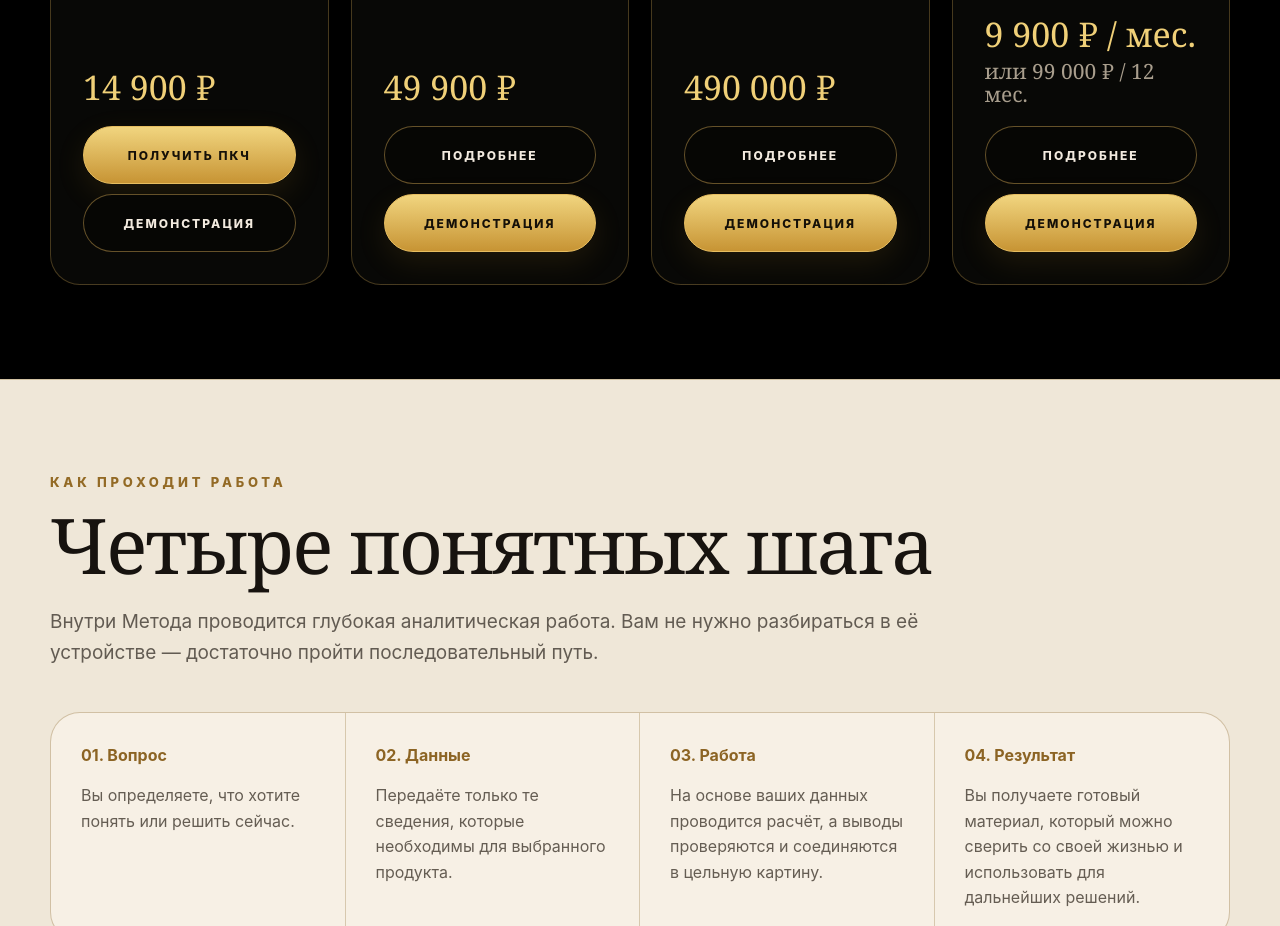
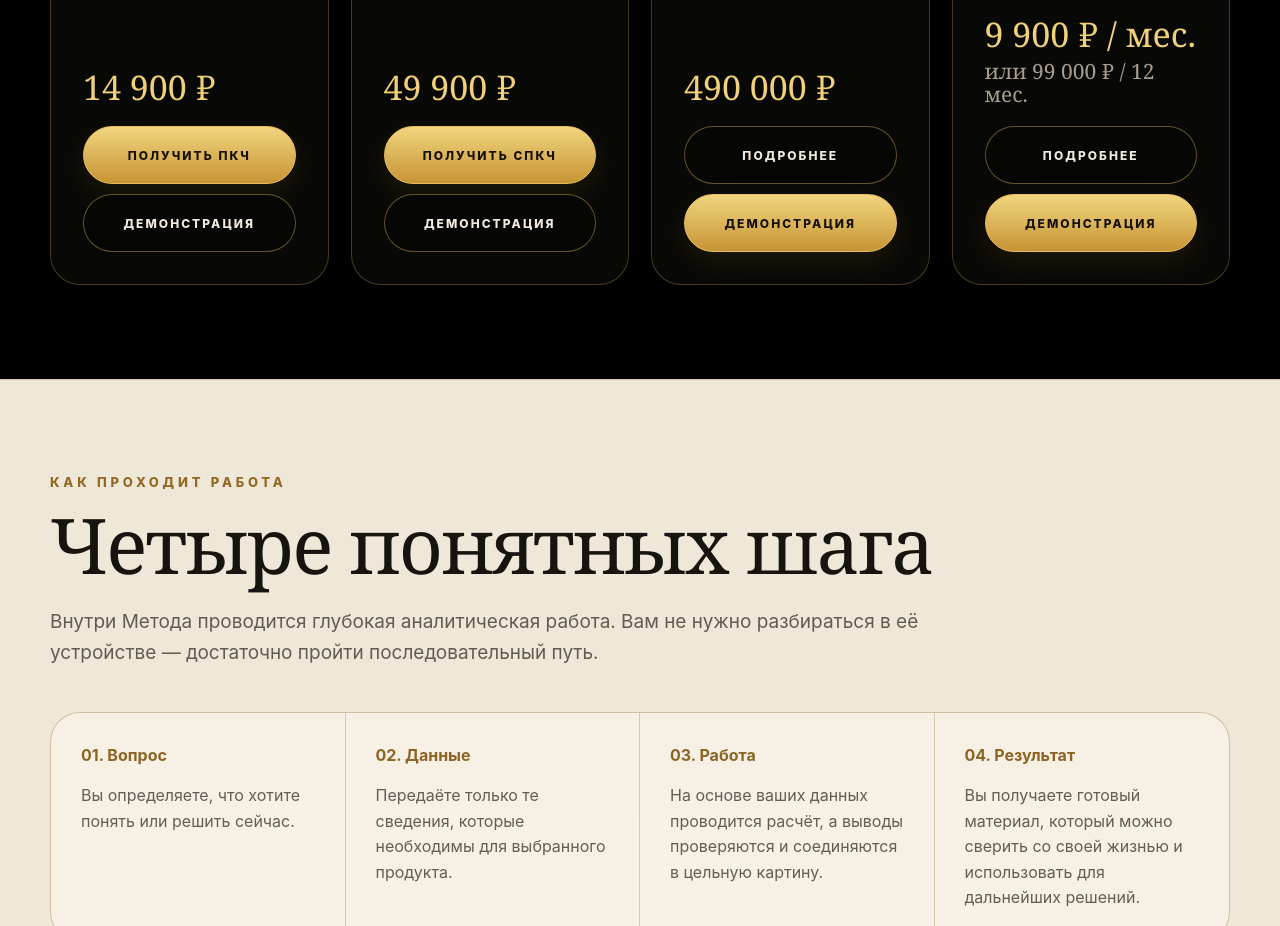
Before and after one commit to method-kandakov/method-kandakov-site, a website: page public/index.html in a window 1280 px wide. Shown: the part 4263-5189 px from the top of the page. Drawn offline with Linux system fonts and the light colour scheme.

Commit message:
Prepare SPKCH checkout and success flow

```diff
--- a/public/index.html
+++ b/public/index.html
@@ -100,8 +100,8 @@
         <p>На основе готовой ПКЧ составить личную стратегию и план действий на ближайшие 90 дней.</p>
         <div class="price">49 900 ₽</div>
         <div class="product-actions">
-          <a class="btn btn-outline" href="spkch.html">Подробнее</a>
-          <a class="btn btn-gold" href="/spkch-demo">Демонстрация</a>
+          <a class="btn btn-gold" href="#" data-checkout="spkch" data-title="Стратегическая Персональная Карта Человека" data-price="49 900 ₽">Получить СПКЧ</a>
+          <a class="btn btn-outline" href="/spkch-demo">Демонстрация</a>
         </div>
       </article>
       <article class="card product-card">
@@ -187,4 +187,4 @@
     <span>© <span data-year></span> Александр Кандаков</span>
     <span>Все права защищены.</span>
   </div>
-</footer><script src="assets/js/site.js?v=20261013-3"></script></body></html>
+</footer><script src="assets/js/site.js?v=20261014-1"></script></body></html>
```
